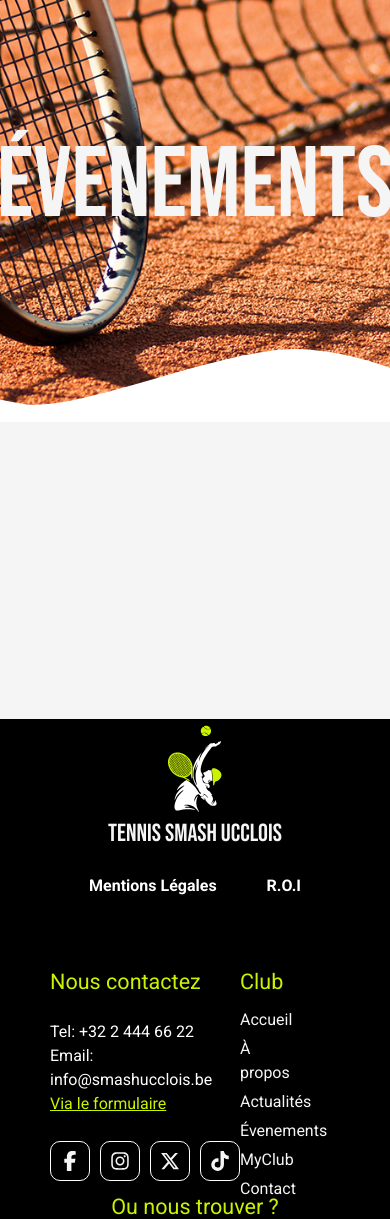
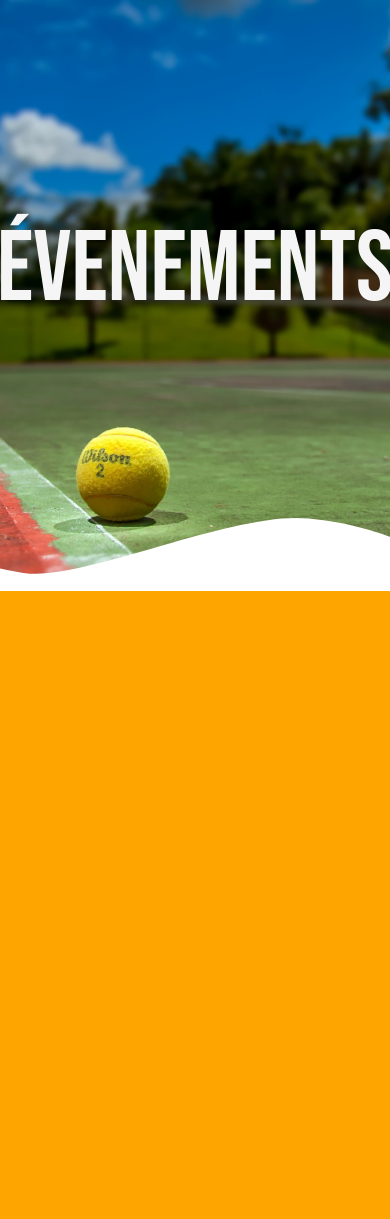
Before and after one commit to AntoineRSCL/Tennis_TFE, a Symfony app: template templates/agenda/index.html.twig in a window 390 px wide. Shown: the part 125-1344 px from the top of the page. Run offline with Twig, Linux system fonts and the light colour scheme; the template is opened without the code that fills it, so the values that code supplies are empty; style sheets or scripts are compiled from the project's sources; some libraries are stand-ins or nearby versions; grey boxes are pictures that could not be loaded.

Commit message:
Part Event Debut

```diff
--- a/assets/styles/pages/agenda.scss
+++ b/assets/styles/pages/agenda.scss
@@ -10,7 +10,7 @@
     .imgAgenda{
         position: relative;
         width: 100%;
-        height: 50vh;
+        height: 70vh;
         @include flex(column);
         h1{
             position: relative;
@@ -30,6 +30,7 @@
             height: 100%;
             object-fit: cover;
             position: absolute;
+            object-position: bottom;
         }
         .shapedividers_com-9608{
             position: absolute;
@@ -43,4 +44,82 @@
             }
         }
     }
+    .agendaData{
+        position: relative;
+        width: 100%;
+        min-height: 100vh;
+        @include flex(column);
+        background-color: orange;
+        .agendaContainer{
+            margin-top: 20px;
+            width: 100%;
+            max-width: 1200px;
+            min-height: 80vh;
+            @include flex(column);
+            align-items: start;
+            justify-content: start;
+            color: $black;
+            padding: 10px;
+            @media all and (max-width:1200px) {
+                max-width: 900px;
+            }
+            @media all and (max-width:900px) {
+                max-width: 700px;
+            }
+            @media all and (max-width:700px) {
+                max-width: 500px;
+            }
+            @media all and (max-width:500px) {
+                max-width: 400px;
+            }
+            .leftEvent, .rightEvent{
+                width: 100%;
+                height: 500px;
+                background-color: pink;
+                @include flex(row);
+                .imgEvent{
+                    flex: 1;
+                    height: 100%;
+                    @include flex(row);
+                    img{
+                        width: 300px;
+                        height: 450px;
+                        object-fit: cover;
+                        border-radius: 200px;
+                        border: none;
+                    }
+                }
+                .infoEvent{
+                    flex: 2;
+                    height: 100%;
+                    @include flex(row);
+                    background-color: green;
+                    border: 1px solid white;
+                    .infoContenu{
+                        width: 80%;
+                        min-height: 20vh;
+                        background-color: orange;
+                        @include flex(column);
+                        align-items: start;
+                        gap: 10px;
+                        .dateEvent{
+                            font-size: 18px;
+                        }
+                        h2{
+                            font-family: $bebas;
+                        }
+                        p{
+                            font-size: 16px;
+                            margin: 0;
+                        }
+                    }
+                }
+            }
+            .rightEvent{
+                .imgEvent{
+                    order: 2;
+                }
+            }
+        }
+    }
 }
--- a/templates/agenda/index.html.twig
+++ b/templates/agenda/index.html.twig
@@ -6,8 +6,68 @@
     <div class="agenda">
         <div class="imgAgenda">
             <h1>Évenements</h1>
-            <img src="/images/about.jpg" alt="Image pour évenements">
+            <img src="/images/event.jpg" alt="Image pour évenements">
             <div class="shapedividers_com-9608"></div>
+        </div>
+        <div class="agendaData">
+            <div class="agendaContainer">
+                {% for event in events %}
+                    {% if loop.index <= 3 %}
+                        <div class="{% if loop.index == 2 %}rightEvent{% else %}leftEvent{% endif %}">
+                            <div class="imgEvent">
+                                <img src="/uploads/pictures/{{ event.picture }}" alt="Image de l'évenement {{ event.title }}">
+                            </div>
+                            <div class="infoEvent">
+                                <div class="infoContenu">
+                                    <span class="dateEvent">{{ event.date|date('d-m-Y') }}</span>
+                                    <h2>{{event.title}}</h2>
+                                    <p>{{event.description}}</p>
+                                </div>
+                            </div>
+                        </div>
+                    {% else %}
+                        <swiper-container class="mySwiper" init="false">
+                            <swiper-slide>
+                                <img src="/uploads/pictures/{{ event.picture }}" alt="Image de {{ event.title }}">
+                                <a href="{{ path('agenda_show', {slug: event.slug}) }}"></a>
+                                <span>{{ event.date|date('d/m/Y') }}</span>
+                                <h4>{{ event.title }}</h4>
+                            </swiper-slide>
+                        </swiper-container>
+                    {% endif %}
+                {% endfor %}
+            </div>
         </div>
     </div>
 {% endblock %}
+
+{% block javascripts %}
+    <script src="https://cdn.jsdelivr.net/npm/swiper@11/swiper-element-bundle.min.js"></script>
+
+  <script>
+    const swiperEl = document.querySelector('swiper-container')
+    Object.assign(swiperEl, {
+      slidesPerView: 1,
+      spaceBetween: 10,
+      pagination: {
+        clickable: true,
+      },
+      breakpoints: {
+        640: {
+          slidesPerView: 2,
+          spaceBetween: 20,
+        },
+        900: {
+          slidesPerView: 3,
+          spaceBetween: 40,
+        },
+        1200: {
+          slidesPerView: 4,
+          spaceBetween: 50,
+        },
+      },
+    });
+    swiperEl.initialize();
+  </script>
+
+{% endblock %}
--- a/templates/home.html.twig
+++ b/templates/home.html.twig
@@ -9,8 +9,8 @@
                 <h2>Bienvenue au</h2>
                 <h1>Tennis Club Smash Ucclois</h1>
                 <div class="btnHome">
-                    <a href="">À Propos</a>
-                    <a href="" class="connectBtn">Se connecter</a>
+                    <a href="{{ path('about') }}">À Propos</a>
+                    <a href="{{ path('account_login') }}" class="connectBtn">Se connecter</a>
                 </div>
             </div>
             <div class="shapedividers_com-9608"></div>
```
Also changed, not shown: src/Controller/AgendaController.php (+5 -3 lines), src/Repository/AgendaRepository.php (+19 -0 lines), public/images/event.jpg (added).
